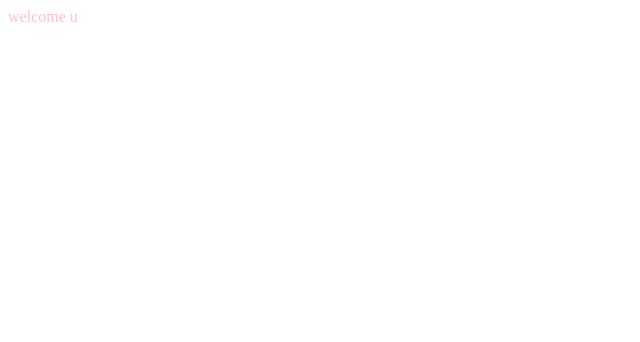
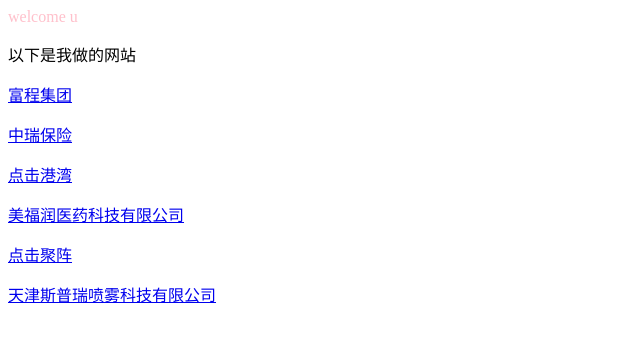
Before and after one commit to dingxingmei/dingxingmei.github.com, a plain HTML site: page index.html in a window 1280 px wide. Shown: the whole page, without its empty margins (0-640 px from the left). Drawn offline with Linux system fonts and the light colour scheme.

Commit message:
Update index.html

```diff
--- a/index.html
+++ b/index.html
@@ -1,4 +1,25 @@
-
 <p  style='color:pink'>
 welcome   u
 </p>
+
+<p>以下是我做的网站
+
+<p>
+<a href=http://foch-holding.com>富程集团</a>
+</p>
+<p>
+ <a href=http://www.zgzrjt.com.cn>中瑞保险</a>
+</p>
+<p>
+ <a href=http://www.clickharbour.com.cn>点击港湾</a>
+</p>
+<p>
+ <a href=http://www.clickharbour.com.cn>美福润医药科技有限公司</a>
+</p>
+
+ <p>
+ <a href=matrix.clickharbour.com>点击聚阵 </a>
+</p>
+<p>
+ <a href="#">天津斯普瑞喷雾科技有限公司</a>
+</p>
```
